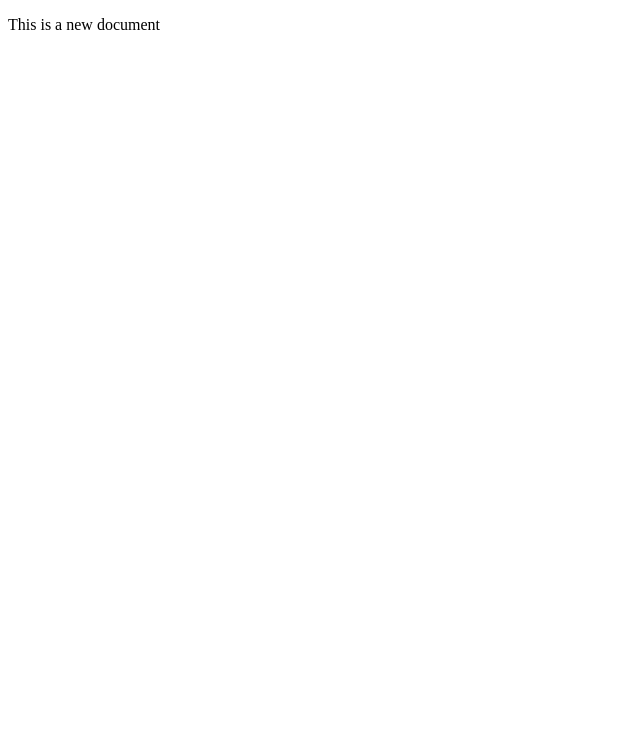
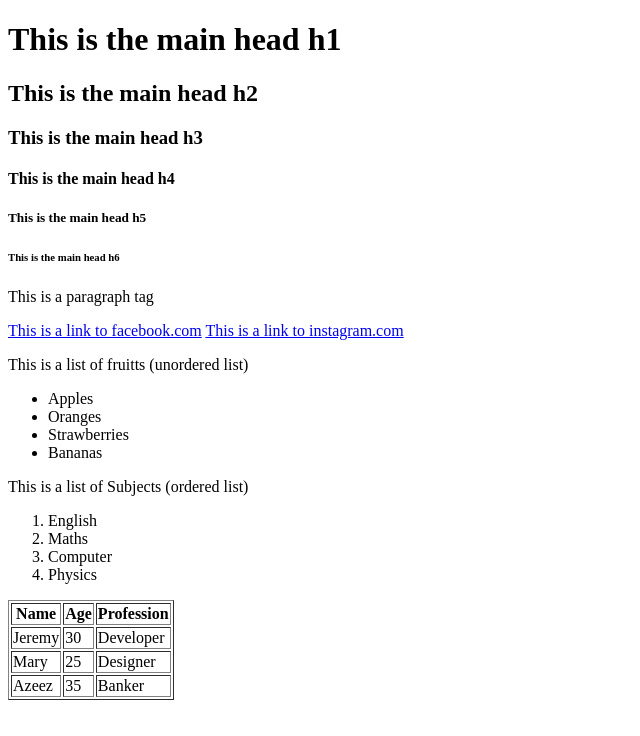
Before and after one commit to Tez-cyber/new_intro_to_git, a plain HTML site: page index.html in a window 1280 px wide. Shown: the whole page, without its empty margins (0-640 px from the left). Drawn offline with Linux system fonts and the light colour scheme.

Commit message:
Introduction to elements and tags

```diff
--- a/index.html
+++ b/index.html
@@ -1,11 +1,80 @@
 <!DOCTYPE html>
 <html lang="en">
+
 <head>
     <meta charset="UTF-8">
     <meta name="viewport" content="width=device-width, initial-scale=1.0">
-    <title>Document</title>
+    <title>Intro to Frontend dev (HTML)</title>
 </head>
+
 <body>
-    <p>This is a new document</p>
+    <!-- Heading tags ===== comments -->
+    <h1>This is the main head h1</h1>
+    <h2>This is the main head h2</h2>
+    <h3>This is the main head h3</h3>
+    <h4>This is the main head h4</h4>
+    <h5>This is the main head h5</h5>
+    <h6>This is the main head h6</h6>
+
+    <!-- Paragraph tag -->
+    <p>This is a paragraph tag</p>
+
+    <!-- Links  -->
+    <a href="https://www.facebook.com" target="_blank">This is a link to facebook.com</a>
+    <a href="https://www.instagram.com" target="_blank">This is a link to instagram.com</a>
+
+    <!-- Lists  -->
+    <p>This is a list of fruitts (unordered list)</p>
+    <ul>
+        <li>Apples</li>
+        <li>Oranges</li>
+        <li>Strawberries</li>
+        <li>Bananas</li>
+    </ul>
+
+    <p>This is a list of Subjects (ordered list)</p>
+    <ol>
+        <li>English</li>
+        <li>Maths</li>
+        <li>Computer</li>
+        <li>Physics</li>
+    </ol>
+
+
+    <!-- Table  -->
+    <table border="1">
+        <!-- Heading of table -->
+        <thead>
+            <tr>
+                <th>Name</th>
+                <th>Age</th>
+                <th>Profession</th>
+            </tr>
+        </thead>
+        <!-- Body ===> Main data that corresponds to the table head -->
+        <tbody>
+            <!-- First row -->
+            <tr>
+                <td>Jeremy</td>
+                <td>30</td>
+                <td>Developer</td>
+            </tr>
+            <!-- Second row -->
+            <tr>
+                <td>Mary</td>
+                <td>25</td>
+                <td>Designer</td>
+            </tr>
+            <!-- Third row -->
+            <tr>
+                <td>Azeez</td>
+                <td>35</td>
+                <td>Banker</td>
+            </tr>
+        </tbody>
+    </table>
+
+    <div class="" style="margin-top: 500px;"></div>
 </body>
+
 </html>
```
